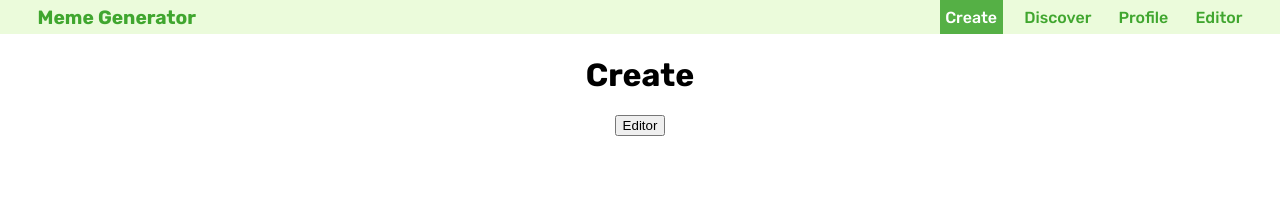
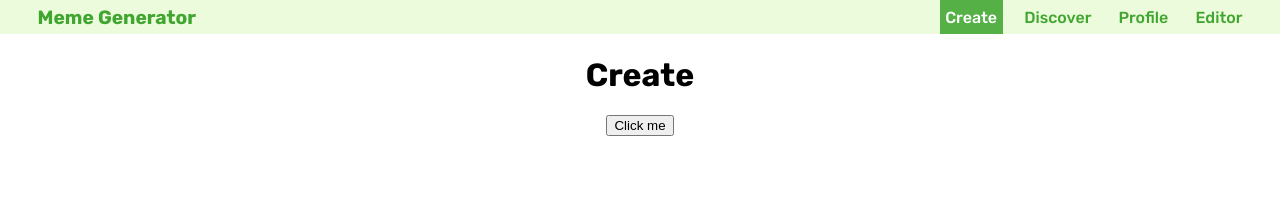
Before and after one commit to mimuc/mememuc-template, a React (Create React App) app in the folder react-frontend/: page /create in a window 1280 px wide. Shown: the top 205 px of the page. Built offline with nearby package versions, Linux system fonts and the light colour scheme.

Commit message:
Change of Create Button Name

```diff
--- a/react-frontend/src/scenes/create.js
+++ b/react-frontend/src/scenes/create.js
@@ -6,7 +6,7 @@ export default function Create() {
     return(
     <>
         <h1>Create</h1>
-        <button onClick={() => navigate('/discover')}>Editor</button>
+        <button onClick={() => navigate('/discover')}>Click me</button>
     </>
     )
 }
```
